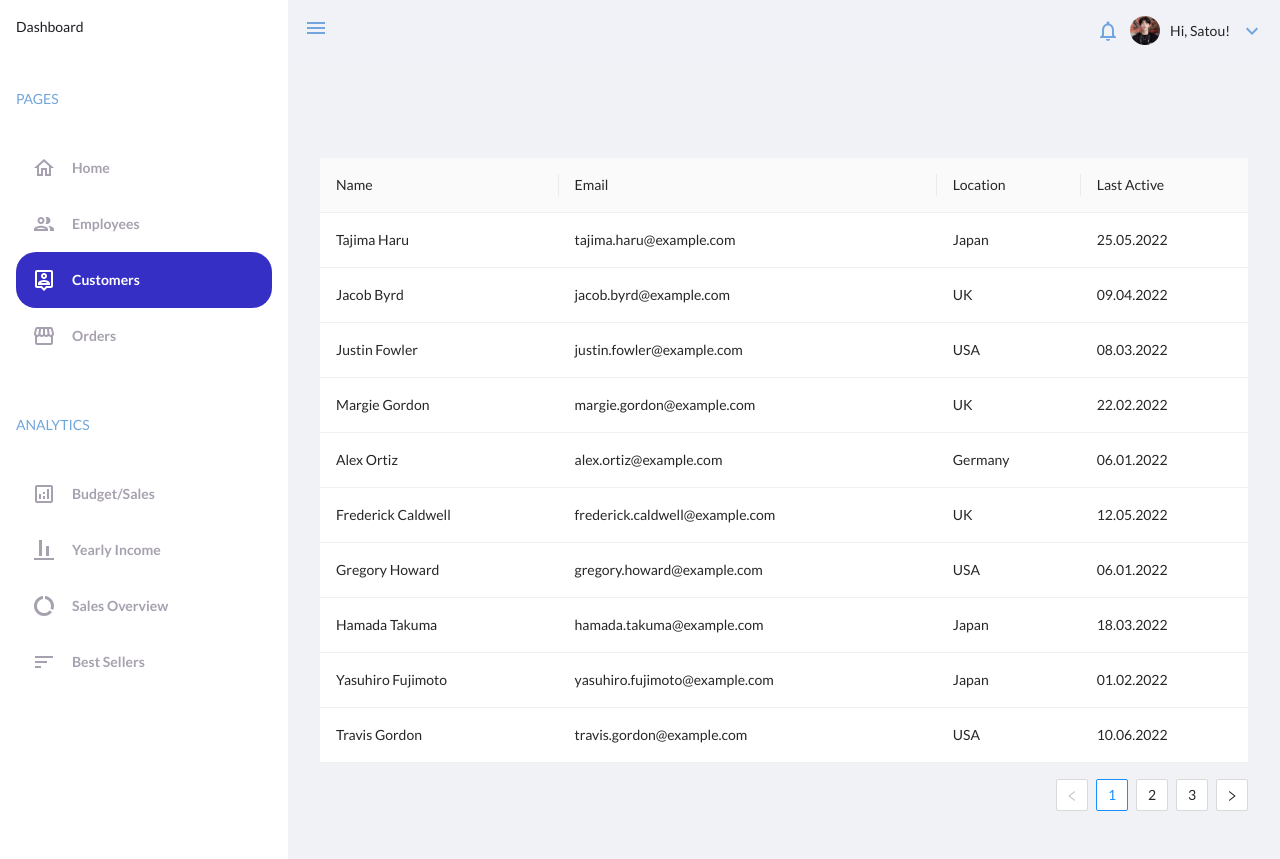
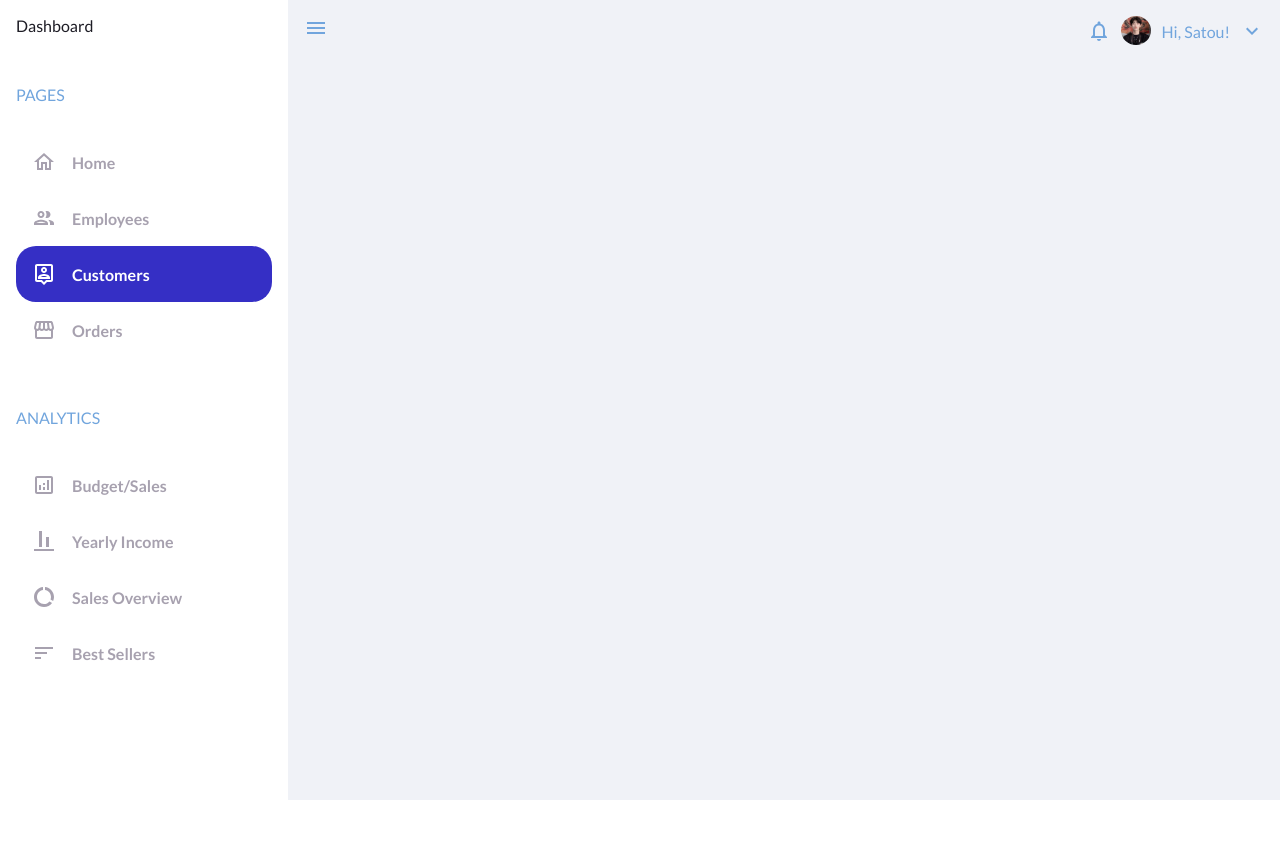
Before and after one commit to artemromaniv/project_admin_dashboard, a React (Vite) app: page /customers in a window 1280 px wide. After the commit the page ends 800 px from the top, so only its background shows below. Built offline with nearby package versions, Linux system fonts and the light colour scheme.

Commit message:
remove unused components

```diff
--- a/src/App.tsx
+++ b/src/App.tsx
@@ -1,7 +1,6 @@
 import './App.css'
 import { NavBar, Header, Home, Employees, Customers, Orders, BudgetSales, YearlyIncome, SalesOverview, BestSellers } from './components'
 import { Routes, Route } from 'react-router'
-import { Layout, Menu } from 'antd';
 import { Chart, registerables } from 'chart.js'
 import { useStateContext } from './contexts/ContextProvider'
 Chart.register(...registerables)
@@ -22,7 +21,7 @@ const App = () => {
 
       <div className="main">
         <Header/>
-        <Layout>
+        <div>
           <Routes>
             <Route path='/' element = {<Home/>}/>
             <Route path='employees' element = {<Employees/>}/>
@@ -33,7 +32,7 @@ const App = () => {
             <Route path='sales-overview' element = {<SalesOverview/>}/>
             <Route path='best-sellers' element = {<BestSellers/>}/>
           </Routes>
-        </Layout>
+        </div>
       </div>
     </div>
   )
--- a/src/components/BestSellers.tsx
+++ b/src/components/BestSellers.tsx
@@ -1,12 +1,11 @@
-import { Content } from "antd/lib/layout/layout"
 import { BestSellersChart } from "./charts/BestSellersChart"
 const BestSellers = () => {
   return (
-    <Content className="chart-container">
+    <div className="chart-container">
       <div className="chart" >
         <BestSellersChart />
       </div>
-    </Content>
+    </div>
   )
 }
 
--- a/src/components/BudgetSales.tsx
+++ b/src/components/BudgetSales.tsx
@@ -1,13 +1,12 @@
-import { Content } from "antd/lib/layout/layout"
 import { BudgetSalesChart } from "./charts/BudgetSalesChart"
 
 const BudgetSales = () => {
   return (
-    <Content className="chart-container" >
+    <div className="chart-container" >
       <div className="chart">
         <BudgetSalesChart />
       </div>
-    </Content>
+    </div>
   )
 }
 
--- a/src/components/Customers.tsx
+++ b/src/components/Customers.tsx
@@ -1,11 +1,10 @@
-import {Table } from "antd"
-import { Content } from "antd/lib/layout/layout"
+
 import {data,columns} from './data/customerData'
 const Customers = () => {
   return (
-    <Content className="table-container">
-      <Table dataSource={data} columns = {columns}/>
-    </Content>
+    <div className="table-container">
+      {/* <Table dataSource={data} columns = {columns}/> */}
+    </div>
   )
 }
 
--- a/src/components/Employees.tsx
+++ b/src/components/Employees.tsx
@@ -1,11 +1,10 @@
-import {Table } from "antd"
-import { Content } from "antd/lib/layout/layout"
+
 import {data,columns} from './data/employeeData'
 const Employees = () => {
   return (
-    <Content className="table-container">
-      <Table dataSource={data} columns = {columns}/>
-    </Content>
+    <div className="table-container">
+      {/* <Table dataSource={data} columns = {columns}/> */}
+    </div>
   )
 }
 
--- a/src/components/Header.tsx
+++ b/src/components/Header.tsx
@@ -1,5 +1,4 @@
 import { MenuOpen, Menu, NotificationsNone, KeyboardArrowDown } from "@mui/icons-material"
-import { Typography } from "antd"
 import { useStateContext } from "../contexts/ContextProvider"
 import Satou from '../assets/Satou.jpg'
 const Header = () => {
@@ -20,7 +19,7 @@ const Header = () => {
             <div className="avatar-container">
               <img src = {Satou} className = 'avatar' />
             </div>
-            <Typography>Hi, Satou!</Typography>
+            <span>Hi, Satou!</span>
             <KeyboardArrowDown/>
           </div>
         </div>
--- a/src/components/Orders.tsx
+++ b/src/components/Orders.tsx
@@ -1,11 +1,10 @@
-import {Table } from "antd"
-import { Content } from "antd/lib/layout/layout"
+
 import {data,columns} from './data/ordersData'
 const Orders = () => {
   return (
-    <Content className="table-container">
-      <Table dataSource={data} columns = {columns}/>
-    </Content>
+    <div className="table-container">
+      {/* <Table dataSource={data} columns = {columns}/> */}
+    </div>
   )
 }
 
--- a/src/components/SalesOverview.tsx
+++ b/src/components/SalesOverview.tsx
@@ -1,12 +1,11 @@
-import { Content } from "antd/lib/layout/layout"
 import { SalesOverviewChart } from "./charts/SalesOverviewChart"
 const SalesOverview = () => {
   return (
-    <Content className="chart-container">
+    <div className="chart-container">
       <div className="doughnut-chart" >
         <SalesOverviewChart />
       </div>
-    </Content>
+    </div>
   )
 }
 
--- a/src/components/YearlyIncome.tsx
+++ b/src/components/YearlyIncome.tsx
@@ -1,12 +1,11 @@
-import { Content } from "antd/lib/layout/layout"
 import { YearlyIncomeChart } from "./charts/YearlyIncomeChart"
 const YearlyIncome = () => {
   return (
-    <Content className="chart-container">
+    <div className="chart-container">
       <div className="chart" >
         <YearlyIncomeChart />
       </div>
-    </Content>
+    </div>
   )
 }
 
--- a/src/main.tsx
+++ b/src/main.tsx
@@ -3,7 +3,6 @@ import ReactDOM from 'react-dom/client'
 import { BrowserRouter } from 'react-router-dom'
 import {ContextProvider} from './contexts/ContextProvider'
 import App from './App'
-import 'antd/dist/antd.css'
 
 ReactDOM.createRoot(document.getElementById('root') as HTMLElement).render(
   <React.StrictMode>
```
